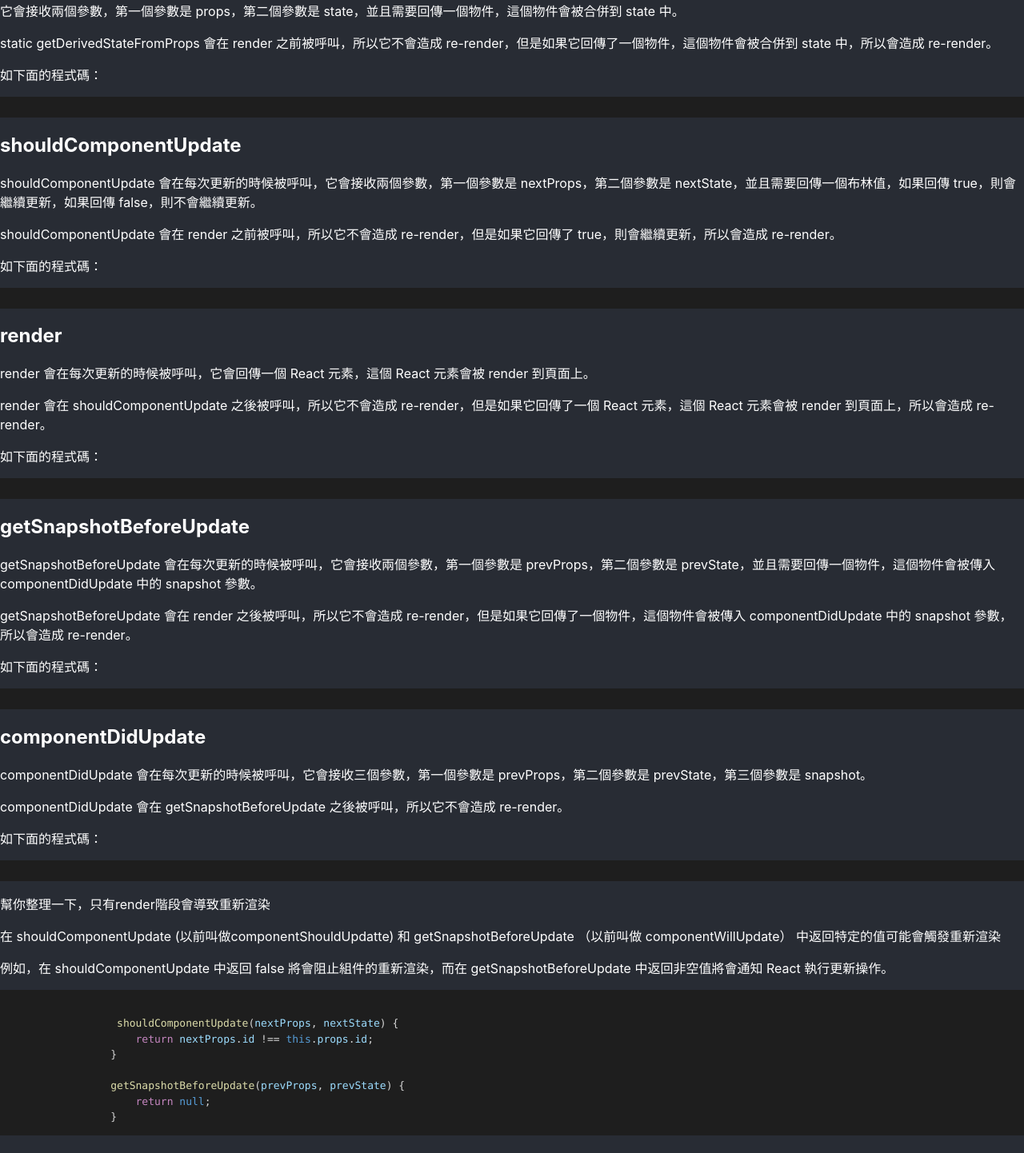
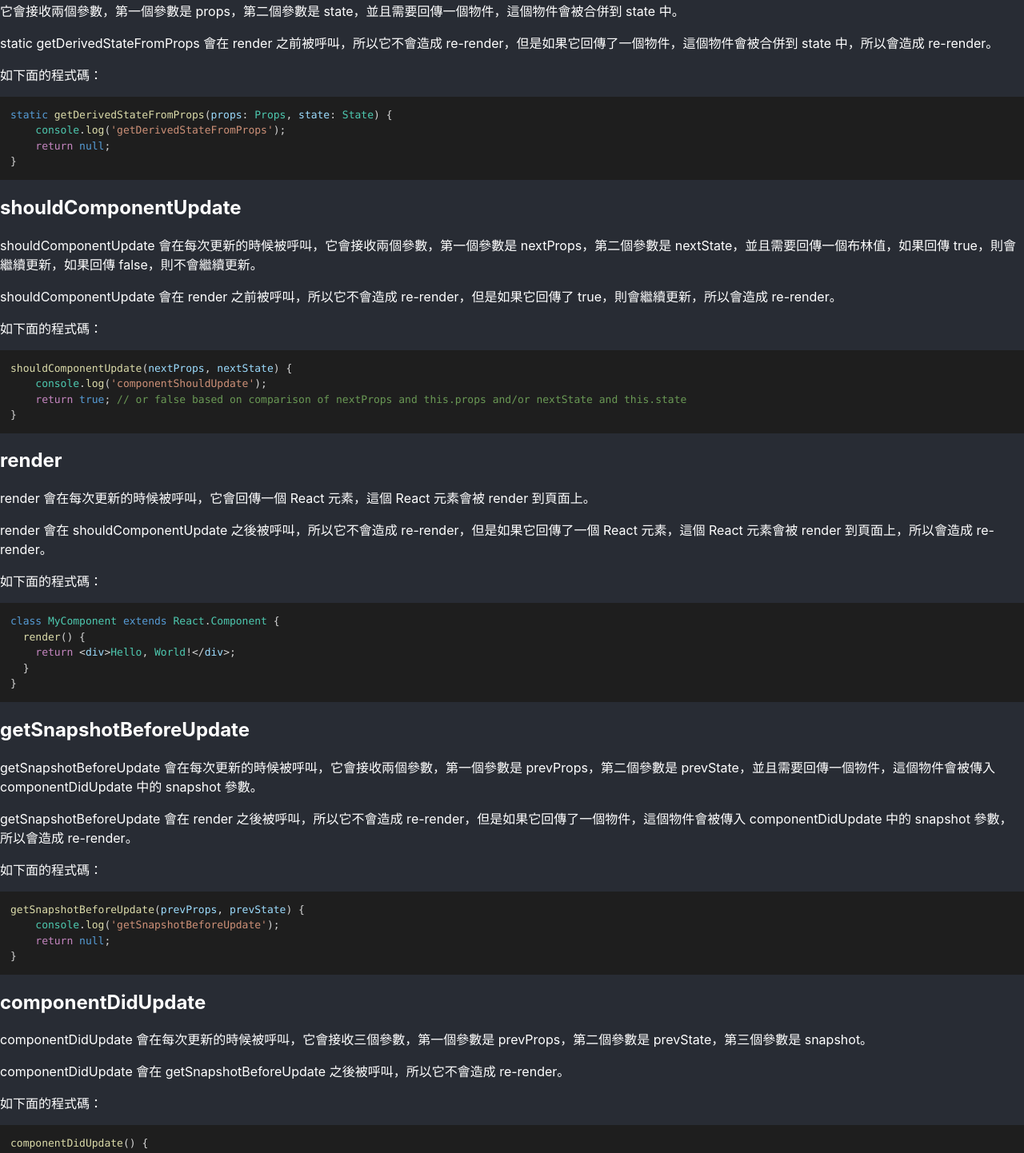
Before and after one commit to Bobo100/React-Class-Component-LifeCycle, a Next.js app: page / in a window 1280 px wide. Shown: the part 4380-5822 px from the top of the page at 80% size. Built offline with nearby package versions, Linux system fonts and the light colour scheme.

Commit message:
更新頁面完善度

```diff
--- /dev/null
+++ b/components/ClassComponentLifeCycle.tsx
@@ -0,0 +1,67 @@
+// 用來介紹 Class Component Life Cycle 的頁面
+import React from 'react';
+type Props = {
+    title: string;
+}
+type State = {
+    count: number;
+}
+class ClassComponentLifeCycle extends React.Component<Props, State> {
+    // 建構階段
+    constructor(props: Props) {
+        console.log('constructor');
+        super(props);
+        this.state = {
+            count: 0,
+        }
+    }
+    static getDerivedStateFromProps(props: Props, state: State) {
+        console.log('getDerivedStateFromProps');
+        return null;
+    }
+    componentDidMount() {
+        console.log('componentDidMount');
+    }
+
+    // 更新階段
+    // 由於React v16.3版本中 componentWillUpdate 已經被棄用 所以要改用別的寫法 如下面的 shouldComponentUpdate 和 getSnapshotBeforeUpdate
+    // componentShouldUpdatte() {
+    //     console.log('componentShouldUpdatte');
+    // }
+    // componentWillUpdate() {
+    //     console.log('componentWillUpdate');
+    // }
+    shouldComponentUpdate(nextProps, nextState) {
+        console.log('componentShouldUpdate');
+        return true; // or false based on comparison of nextProps and this.props and/or nextState and this.state
+    }
+    getSnapshotBeforeUpdate(prevProps, prevState) {
+        console.log('getSnapshotBeforeUpdate');
+        return null;
+    }
+    componentDidUpdate() {
+        console.log('componentDidUpdate');
+    }
+
+    // 卸載階段
+    componentWillUnmount() {
+        console.log('componentWillUnmount');
+    }
+
+    // 渲染階段
+    render() {
+        console.log('render');
+        return (
+            <div>
+                <h1>{this.props.title}</h1>
+                <p>Count: {this.state.count}</p>
+                <button onClick={this.handleClick}>Click me</button>
+            </div>
+        );
+    }
+    handleClick = () => {
+        this.setState((prevState) => ({ count: prevState.count + 1 }));
+    }
+}
+
+export default ClassComponentLifeCycle;
--- a/pages/Unmounting.tsx
+++ b/pages/Unmounting.tsx
@@ -1,4 +1,7 @@
 import React, { useState } from 'react';
+import { Prism } from 'react-syntax-highlighter';
+import { vscDarkPlus } from 'react-syntax-highlighter/dist/cjs/styles/prism';
+import { CopyToClipboard } from 'react-copy-to-clipboard';
 import ClassComponentUnmounting from '../components/ClassComponentUnmounting';
 import indexStyle from '../styles/index.module.scss';
 
@@ -18,6 +21,13 @@ export default function Unmounting() {
             </ul>
             <p>當一個元件被移除時，會觸發 componentWillUnmount</p>
 
+            <Prism language="javascript" style={vscDarkPlus}>
+                {`// 卸載階段
+componentWillUnmount() {
+    console.log('componentWillUnmount');
+}`}
+            </Prism>
+
             <button onClick={handleClick}>{isMounted ? 'Unmount' : 'Mount'} ClassComponentUnmounting</button>
             {isMounted && <ClassComponentUnmounting title="ClassComponentUnmounting" />}
         </div>
--- a/pages/Updating.tsx
+++ b/pages/Updating.tsx
@@ -96,7 +96,10 @@ export default ClassComponentUpdating;`;
             <p>如下面的程式碼：</p>
 
             <Prism language="javascript" style={vscDarkPlus}>
-                {``}
+                {`static getDerivedStateFromProps(props: Props, state: State) {
+    console.log('getDerivedStateFromProps');
+    return null;
+}`}
             </Prism>
 
             <h2>shouldComponentUpdate</h2>
@@ -105,7 +108,10 @@ export default ClassComponentUpdating;`;
             <p>如下面的程式碼：</p>
 
             <Prism language="javascript" style={vscDarkPlus}>
-                {``}
+                {`shouldComponentUpdate(nextProps, nextState) {
+    console.log('componentShouldUpdate');
+    return true; // or false based on comparison of nextProps and this.props and/or nextState and this.state
+}`}
             </Prism>
 
             <h2>render</h2>
@@ -114,7 +120,11 @@ export default ClassComponentUpdating;`;
             <p>如下面的程式碼：</p>
 
             <Prism language="javascript" style={vscDarkPlus}>
-                {``}
+                {`class MyComponent extends React.Component {
+  render() {
+    return <div>Hello, World!</div>;
+  }
+}`}
             </Prism>
 
             <h2>getSnapshotBeforeUpdate</h2>
@@ -123,7 +133,10 @@ export default ClassComponentUpdating;`;
             <p>如下面的程式碼：</p>
 
             <Prism language="javascript" style={vscDarkPlus}>
-                {``}
+                {`getSnapshotBeforeUpdate(prevProps, prevState) {
+    console.log('getSnapshotBeforeUpdate');
+    return null;
+}`}
             </Prism>
 
             <h2>componentDidUpdate</h2>
@@ -132,7 +145,9 @@ export default ClassComponentUpdating;`;
             <p>如下面的程式碼：</p>
 
             <Prism language="javascript" style={vscDarkPlus}>
-                {``}
+                {`componentDidUpdate() {
+    console.log('componentDidUpdate');
+}`}
             </Prism>
 
             <p>幫你整理一下，只有render階段會導致重新渲染</p>
--- a/pages/index.tsx
+++ b/pages/index.tsx
@@ -6,8 +6,89 @@ import Updating from "./Updating";
 import Unmounting from "./Unmounting";
 
 import indexStyle from '../styles/index.module.scss';
+import { useState } from "react";
+import ClassComponentLifeCycle from "../components/ClassComponentLifeCycle";
 
+
+import { Prism } from 'react-syntax-highlighter';
+import { vscDarkPlus } from 'react-syntax-highlighter/dist/cjs/styles/prism';
+import { CopyToClipboard } from 'react-copy-to-clipboard';
 function HomePage() {
+    const [isMounted, setIsMounted] = useState(false);
+
+    const handleClick = () => {
+        setIsMounted((prevState) => !prevState);
+    }
+
+    const completeCodeString = `
+// 用來介紹 Class Component Life Cycle 的頁面
+import React from 'react';
+type Props = {
+    title: string;
+}
+type State = {
+    count: number;
+}
+class ClassComponentLifeCycle extends React.Component<Props, State> {
+    // 建構階段
+    constructor(props: Props) {
+        console.log('constructor');
+        super(props);
+        this.state = {
+            count: 0,
+        }
+    }
+    static getDerivedStateFromProps(props: Props, state: State) {
+        console.log('getDerivedStateFromProps');
+        return null;
+    }
+    componentDidMount() {
+        console.log('componentDidMount');
+    }
+
+    // 更新階段
+    // 由於React v16.3版本中 componentWillUpdate 已經被棄用 所以要改用別的寫法 如下面的 shouldComponentUpdate 和 getSnapshotBeforeUpdate
+    // componentShouldUpdatte() {
+    //     console.log('componentShouldUpdatte');
+    // }
+    // componentWillUpdate() {
+    //     console.log('componentWillUpdate');
+    // }
+    shouldComponentUpdate(nextProps, nextState) {
+        console.log('componentShouldUpdate');
+        return true; // or false based on comparison of nextProps and this.props and/or nextState and this.state
+    }
+    getSnapshotBeforeUpdate(prevProps, prevState) {
+        console.log('getSnapshotBeforeUpdate');
+        return null;
+    }
+    componentDidUpdate() {
+        console.log('componentDidUpdate');
+    }
+
+    // 卸載階段
+    componentWillUnmount() {
+        console.log('componentWillUnmount');
+    }
+
+    // 渲染階段
+    render() {
+        console.log('render');
+        return (
+            <div>
+                <h1>{this.props.title}</h1>
+                <p>Count: {this.state.count}</p>
+                <button onClick={this.handleClick}>Click me</button>
+            </div>
+        );
+    }
+    handleClick = () => {
+        this.setState((prevState) => ({ count: prevState.count + 1 }));
+    }
+}
+
+export default ClassComponentLifeCycle;`;
+
     return (
         <Layout>
             <Head>
@@ -33,6 +114,21 @@ function HomePage() {
             <Updating />
             <Unmounting />
 
+            <h1>下面提供完整的流程與程式碼，讓你可以在控制台看到</h1>
+            <p>點擊button來把ClassComponent渲染/收回到DOM上</p>
+            <button onClick={handleClick}>Click me</button>
+            {isMounted && <ClassComponentLifeCycle title="Class Component Life Cycle" />}
+
+
+            <h1>完整的code</h1>
+            <CopyToClipboard text={completeCodeString}>
+                <button>Copy to clipboard with button</button>
+            </CopyToClipboard>
+            <Prism language="javascript" style={vscDarkPlus}>
+                {completeCodeString}
+            </Prism>
+
+            <h1>前往Function Component</h1>
             <p>看完了Class Component的生命週期，接下來我們來看看Function Component的生命週期。</p>
             <a href="https://bobo100.github.io/React-Function-Component-LifeCycle/">點我前往 學習 Function Component生命週期</a>
         </Layout>
```
Also changed, not shown: components/ClassComponentUnmounting.tsx (+13 -7 lines).
